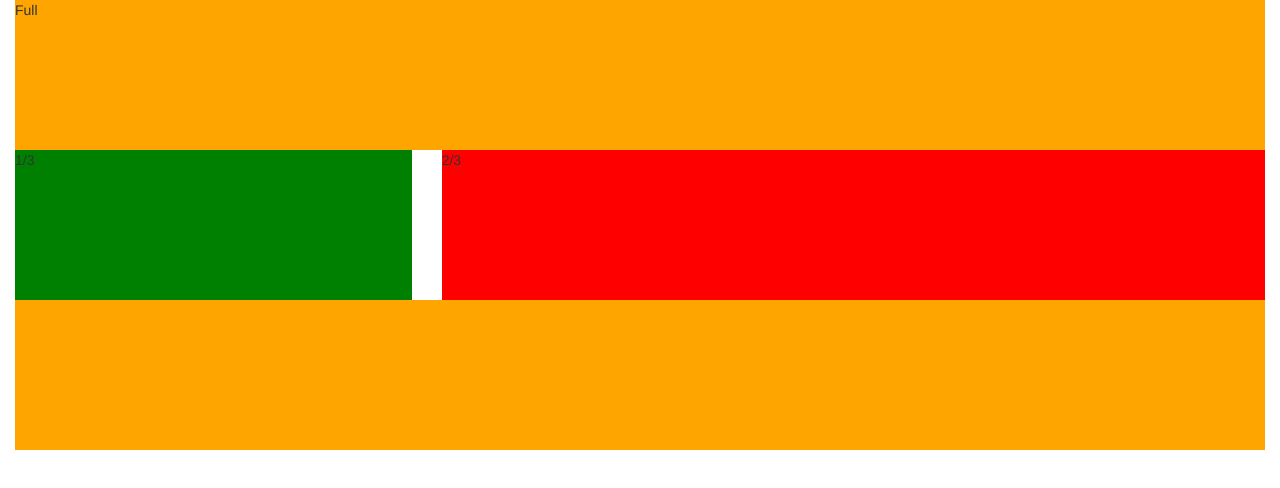
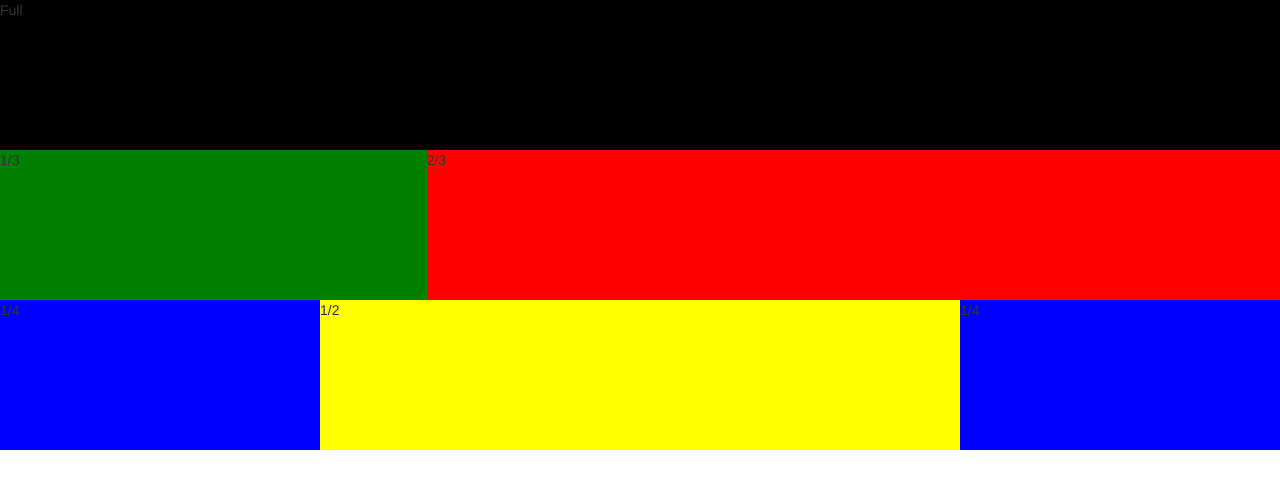
Before and after one commit to mickityy/gridsystem, a plain HTML site: page index.html in a window 1280 px wide. Drawn offline with nearby package versions, Linux system fonts and the light colour scheme.

Commit message:
3 rows finished with margins removed

```diff
--- a/css/styles.css
+++ b/css/styles.css
@@ -1,6 +1,6 @@
 .full{
   height: 150px;
-  background-color: orange;
+  background-color: black;
 }
 
 .third{
@@ -12,3 +12,17 @@
   background-color: red;
   height: 150px;
 }
+
+.quarter{
+  background-color: blue;
+  height: 150px;
+}
+
+.half{
+  background-color: yellow;
+  height: 150px;
+}
+.no-gap{
+  margin: 0px;
+  padding: 0px;
+}
--- a/index.html
+++ b/index.html
@@ -22,25 +22,31 @@
 
       <!--Start Row 1-->
       <div class="row">
-          <div class="col-md-12">
+          <div class="col-md-12 no-gap">
               <div class="full"> Full</div>
           </div>
       </div>
 
       <!--Start Row 2-->
       <div class="row">
-          <div class="col-md-4">
+          <div class="col-md-4 no-gap">
               <div class="third"> 1/3</div>
           </div>
-          <div class="col-md-8">
+          <div class="col-md-8 no-gap">
               <div class="two-thirds"> 2/3</div>
           </div>
       </div>
 
       <!--Start Row 3-->
       <div class="row">
-          <div class="col-md-12">
-              <div class="full"> </div>
+          <div class="col-md-3 no-gap">
+              <div class="quarter">1/4 </div>
+          </div>
+          <div class="col-md-6 no-gap">
+              <div class="half">1/2</div>
+          </div>
+          <div class="col-md-3 no-gap">
+              <div class="quarter">1/4</div>
           </div>
       </div>
     </div>
```
